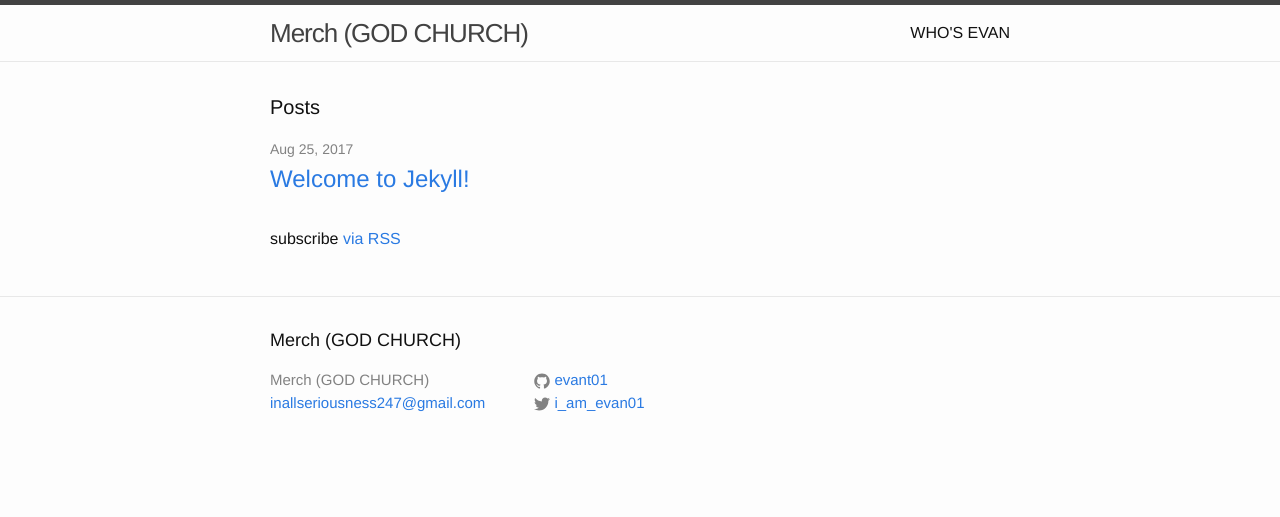
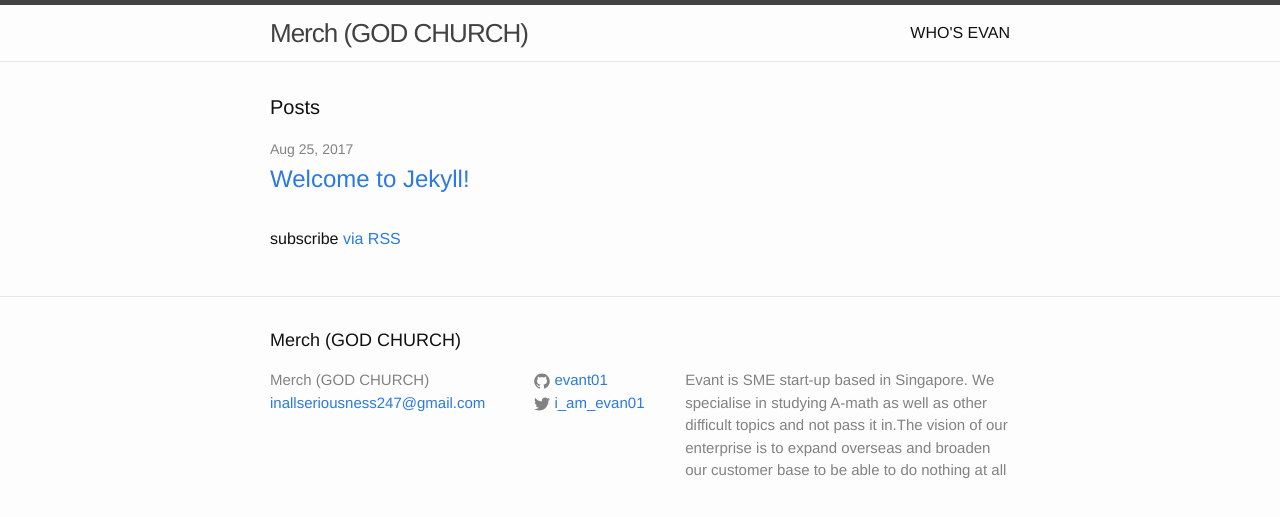
Before and after one commit to Evant01/evant01.github.io, a Jekyll site: the page built from index.html, in a window 1280 px wide. Shown: the top 517 px of the page. Built offline with Jekyll 4.4.1, drawn with Linux system fonts in a browser that asks for light colours; part of the change alters nothing that is shown.

Commit message:
Update _config.yml

```diff
--- a/_config.yml
+++ b/_config.yml
@@ -8,7 +8,7 @@
 # Site settings
 title: Merch (GOD CHURCH)
 email: inallseriousness247@gmail.com
-description: > # this means to ignore newlines until "baseurl:" Evant is SME start-up based in Singapore. We specialise in studying A-math as well as other difficult topics and not pass it in.The vision of our enterprise is to expand overseas and broaden our customer base to be able to do nothing at all
+description: Evant is SME start-up based in Singapore. We specialise in studying A-math as well as other difficult topics and not pass it in.The vision of our enterprise is to expand overseas and broaden our customer base to be able to do nothing at all
 baseurl: "" # the subpath of your site, e.g. /blog
 url: "iamcool.com" # the base hostname & protocol for your site
 twitter_username: i_am_evan01
```
